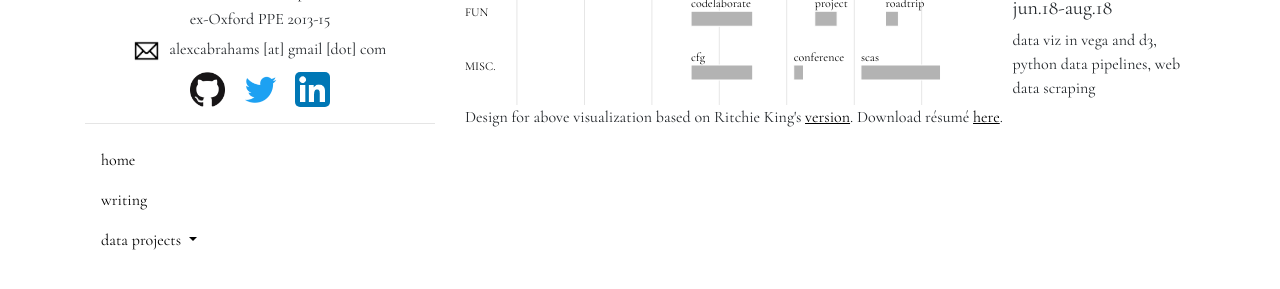
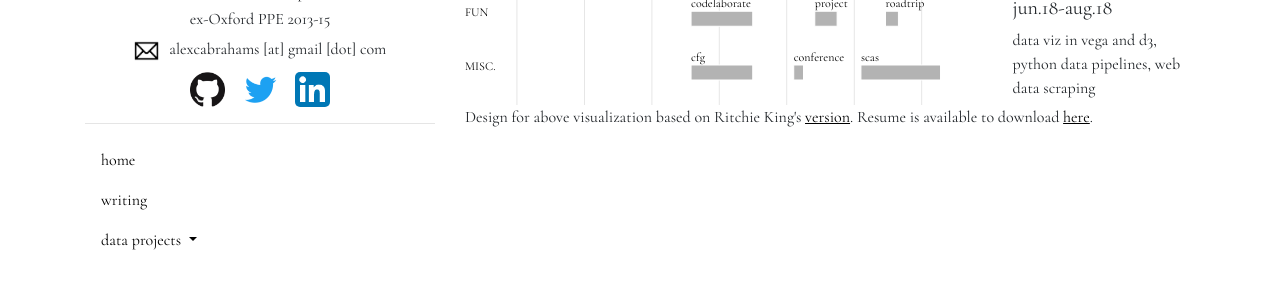
Before and after one commit to AlexAbes/alexabrahams5, a Jekyll site: the page built from index.html, in a window 1280 px wide. Shown: the part 270-559 px from the top of the page. Built offline with Jekyll 4.4.1, drawn with Linux system fonts in a browser that asks for light colours; nearby versions of some CDN libraries; some web fonts are replaced.

Commit message:
added resume

```diff
--- a/_includes/timeline_col_2.html
+++ b/_includes/timeline_col_2.html
@@ -10,4 +10,4 @@
         </div>
     </div>
 </div>
-<p>Design for above visualization based on Ritchie King's <a href="http://ritchiesking.com/resume/" target="_blank">version</a>. Download r&eacutesum&eacute <a href="Abrahams 2018 Postgrad Resume.pdf" download>here</a>.</p>
+<p>Design for above visualization based on Ritchie King's <a href="http://ritchiesking.com/resume/" target="_blank">version</a>. Resume is available to download <a href="Abrahams 2018 Postgrad Resume.pdf" download>here</a>.</p>
```
